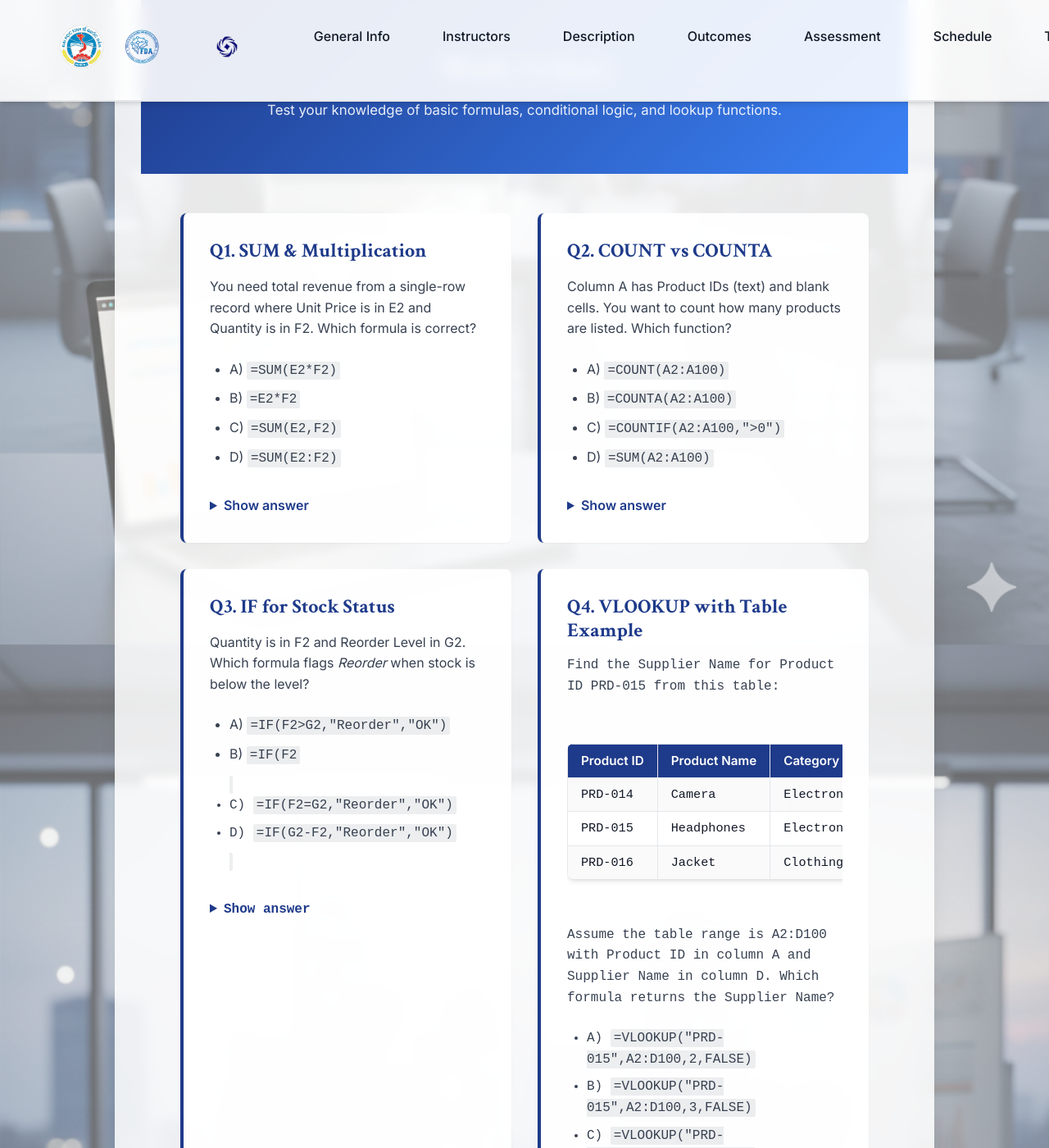
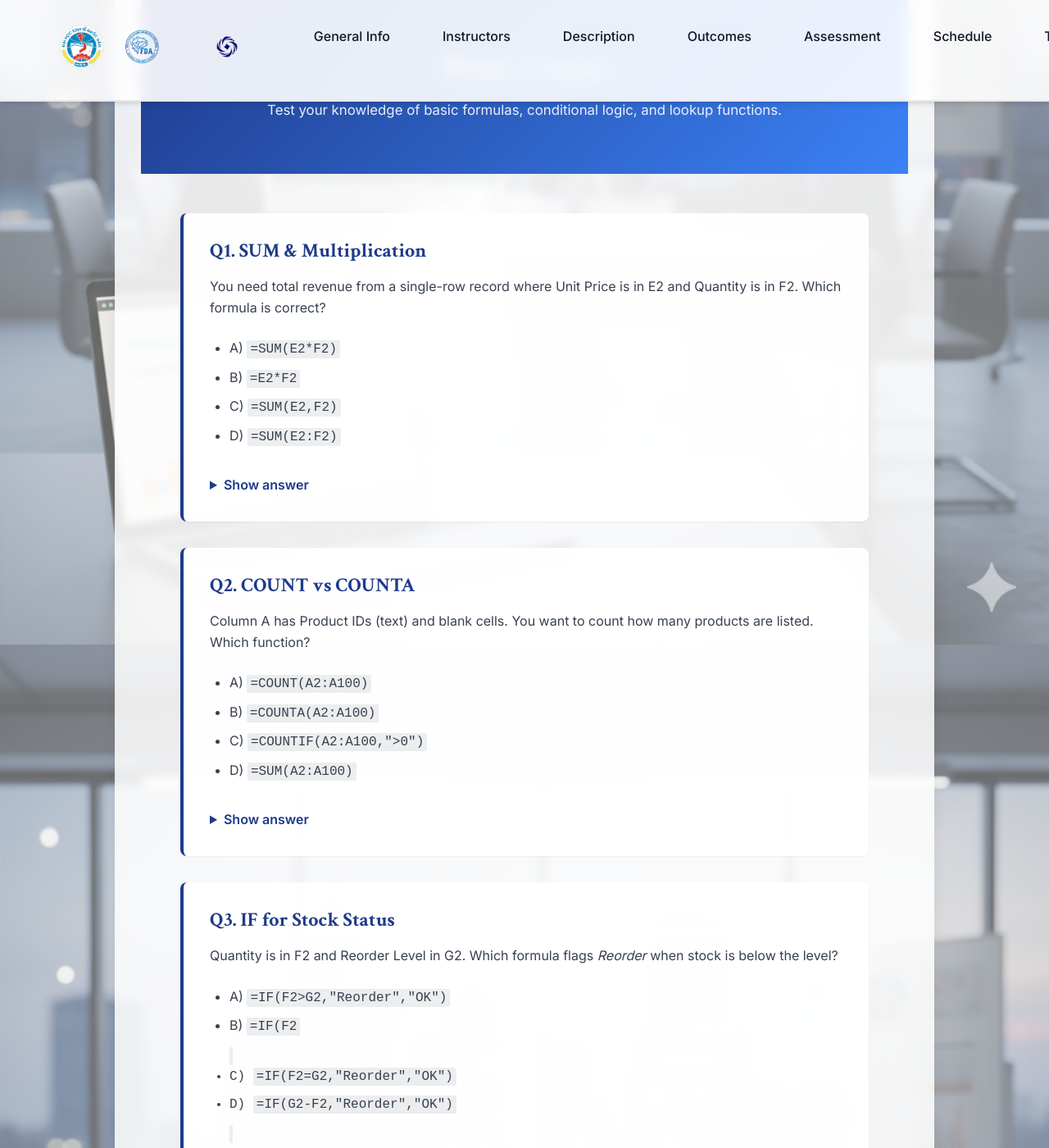
Before and after one commit to nghianguyen7171/excel_course, a Jekyll site: the page built from quiz/week1.md, in a window 1280 px wide and 1400 px high, scrolled down 494 px. Shown: the whole window at 82% size. Built offline with Jekyll 4.4.1, drawn with Linux system fonts in a browser that asks for light colours; some of the changed text lies outside the part shown.

Commit message:
Change quiz layout to vertical single column

```diff
--- a/assets/css/main.scss
+++ b/assets/css/main.scss
@@ -506,8 +506,8 @@ section {
 }
 
 .quiz-grid {
-    display: grid;
-    grid-template-columns: repeat(auto-fit, minmax(320px, 1fr));
+    display: flex;
+    flex-direction: column;
     gap: $spacing-lg;
     padding: $spacing-xl;
 }
```
